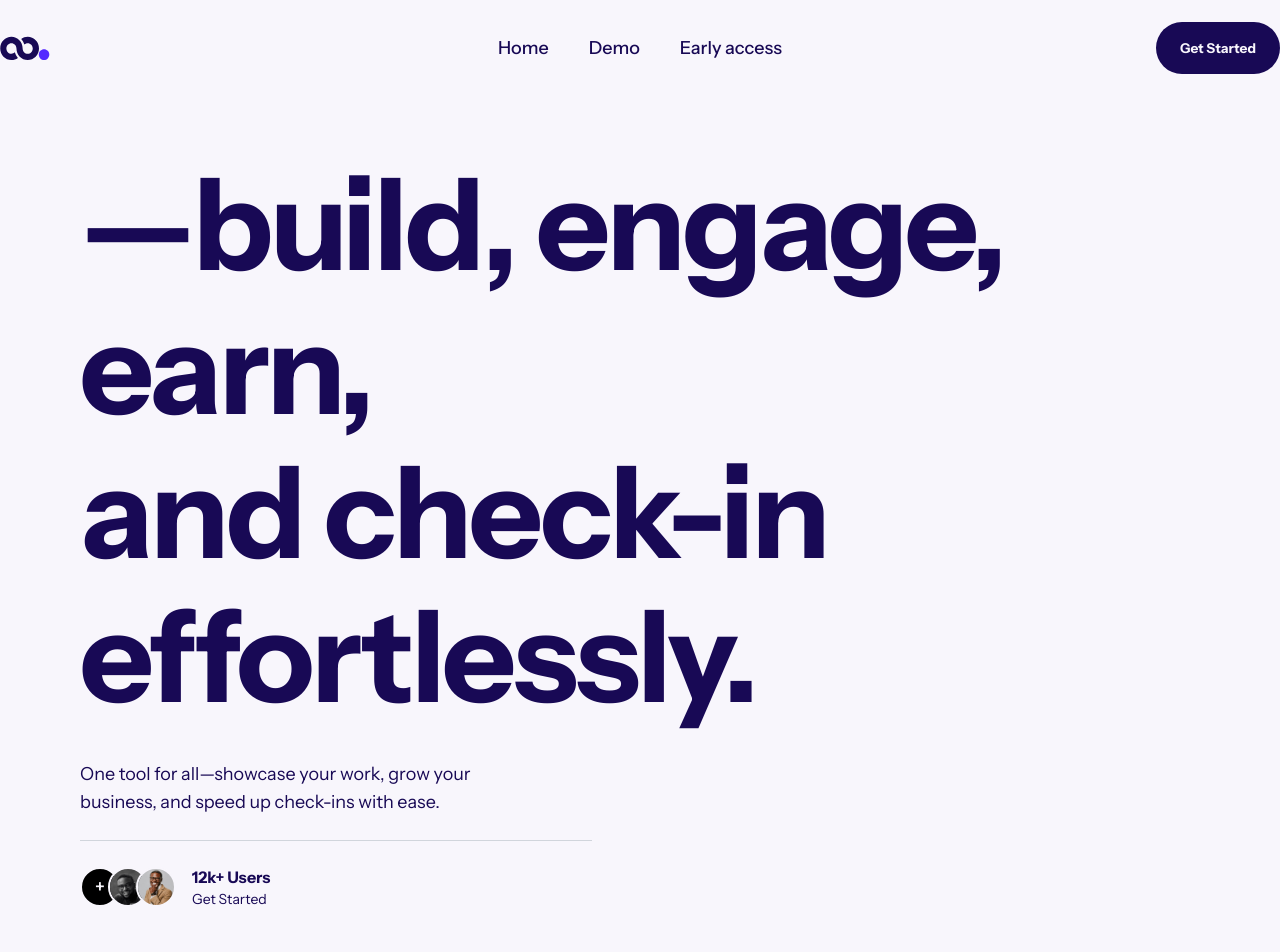
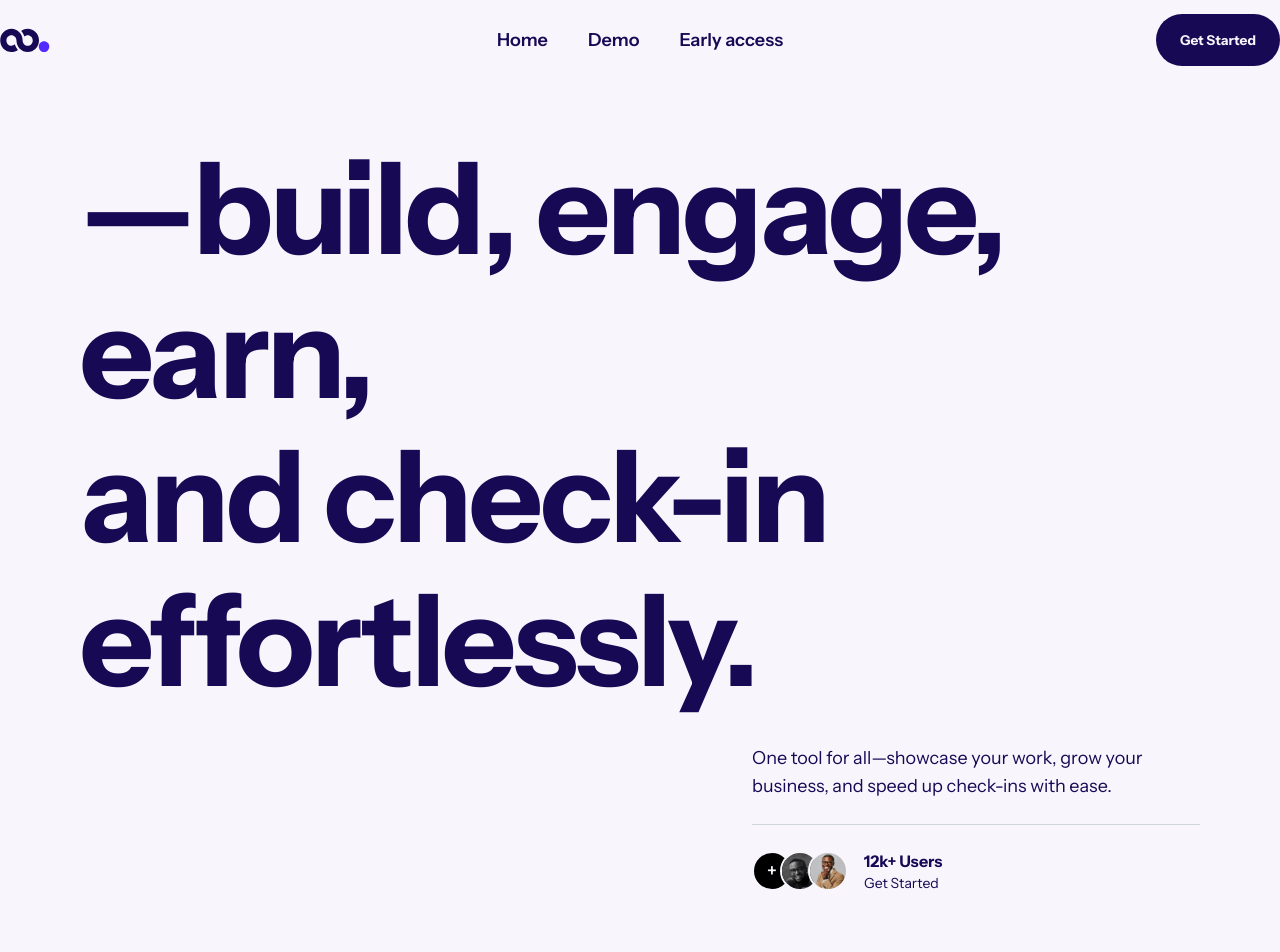
Before and after one commit to blaqnativity/rootscards, a React (Vite) app: page / in a window 1280 px wide. Shown: the top 952 px of the page. Built offline with nearby package versions, Linux system fonts and the light colour scheme; the HTML template or start-up script is replaced by a standard one.

Commit message:
fixed the hero image section rightly according to the original design copy

```diff
--- a/src/components/Hero.tsx
+++ b/src/components/Hero.tsx
@@ -5,9 +5,9 @@ const Hero: React.FC = () => {
   return (
     <div>
       <section className="w-full px-6 md:px-20 py-16 bg-white text-[var(--color-primary)]">
-        <div className="container mx-auto grid grid-cols-1 md:grid-cols-2 gap-8 items-center">
+        <div className="container mx-auto flex flex-col md:flex-1/2 gap-8 items-start">
           {/* Left Section - Big Heading */}
-          <div className="col-span-4">
+          <div className="col-span-3">
             <h1>
               —build, engage, earn, <br />
               and check-in
@@ -19,8 +19,8 @@ const Hero: React.FC = () => {
           </div>
 
           {/* Right Section - Paragraph and Users */}
-          <div className="flex flex-col gap-6">
-            <p className="text-base md:text-lg text-[var(--text-secondary)] max-w-md">
+          <div className="flex flex-col gap-6 md:self-end">
+            <p className="text-lg md:text-lg text-[var(--text-secondary)] max-w-md">
               One tool for all—showcase your work, grow your business, and speed
               up check-ins with ease.
             </p>
--- a/src/components/Navbar.tsx
+++ b/src/components/Navbar.tsx
@@ -11,7 +11,7 @@ const Navbar = () => {
   const closeMenu = () => setIsOpen(false);
 
   return (
-    <nav className="relative container mx-auto flex items-center justify-between sm:h-10 md:justify-center py-10 px-4 mt-2">
+    <nav className="relative container mx-auto flex items-center justify-between sm:h-10 md:justify-center py-6 md:py-8 px-4 mt-2">
       {/* Logo + Mobile Menu Button */}
       <div className="flex items-center flex-1 md:absolute md:inset-y-0 md:left-0">
         <div className="flex items-center justify-between w-full md:w-auto">
--- a/src/index.css
+++ b/src/index.css
@@ -42,5 +42,5 @@ h3 {
 
 .custom-link {
   color: var(--color-primary);
-  @apply text-lg font-medium;
+  @apply text-lg font-semibold hover:text-[var(--color-primary)]/70 transition duration-300;
 }
```
